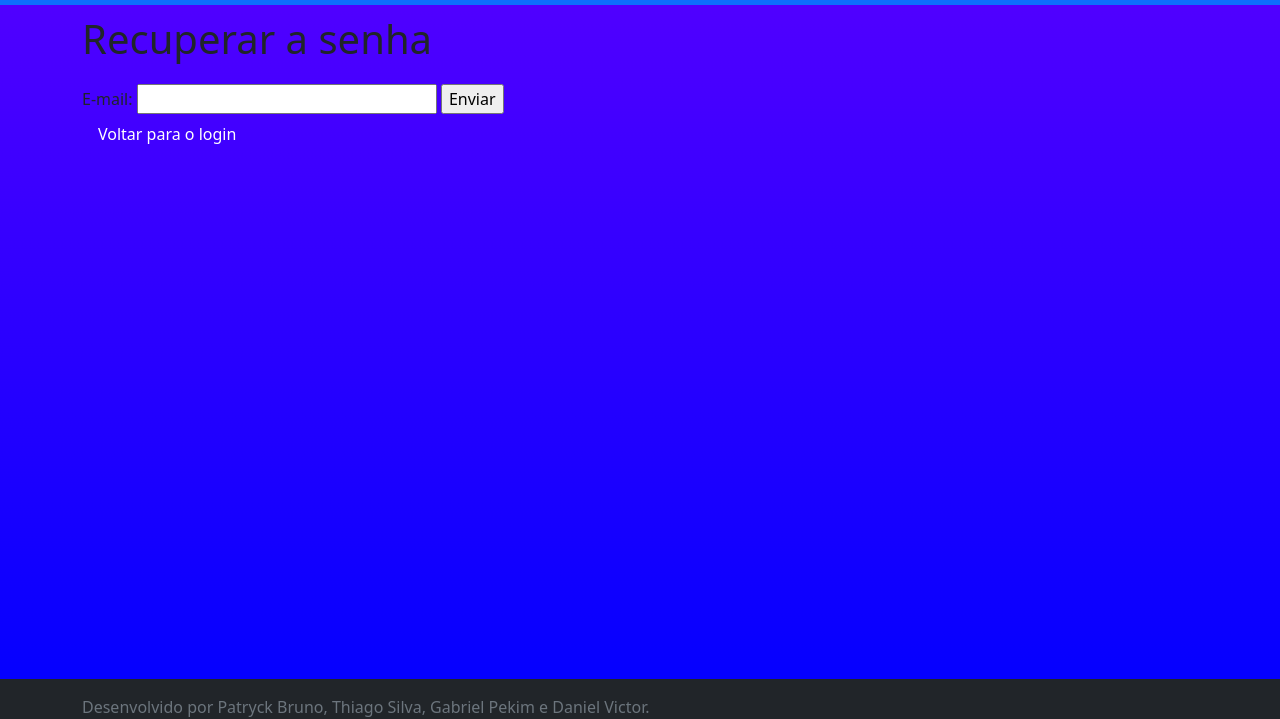
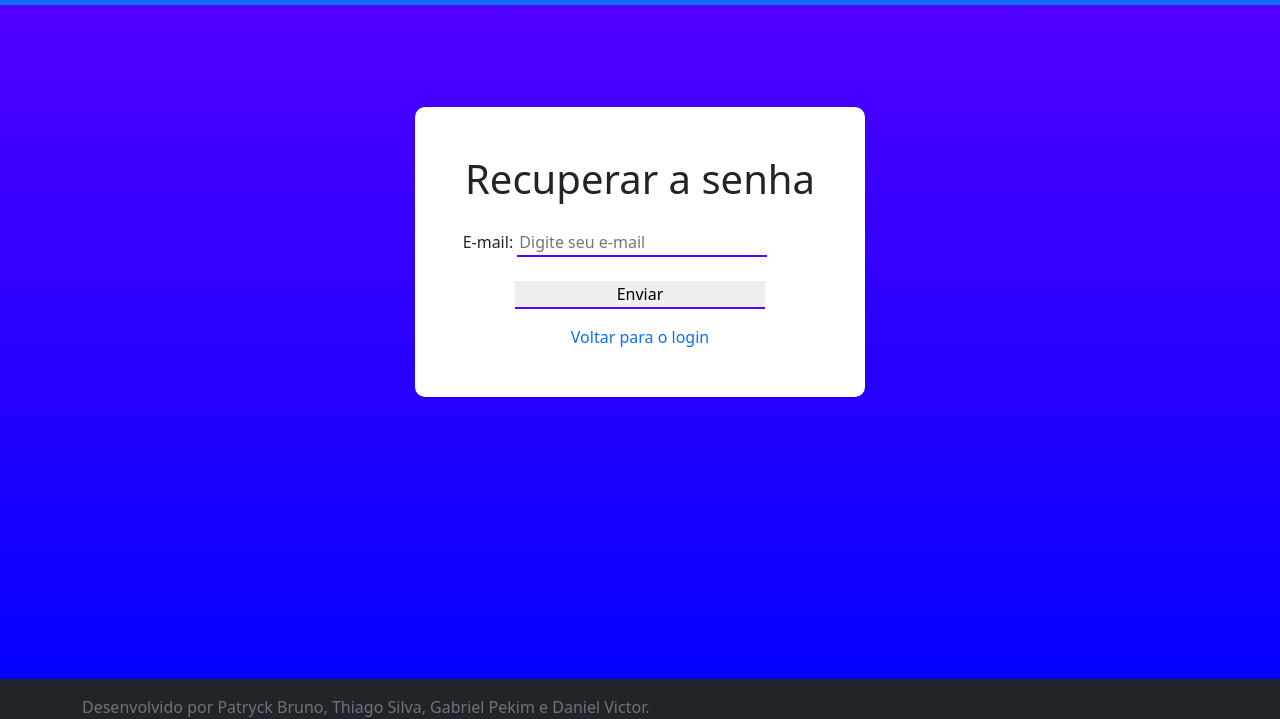
Before and after one commit to PatryckCampos/Projeto-FrontEnders, a plain HTML site: page recuperarSenha.html in a window 1280 px wide. Shown: the part 81-800 px from the top of the page. Drawn offline with nearby package versions, Linux system fonts and the light colour scheme.

Commit message:
Login e recuperação finalizados, talvez faça alguns ajustes

```diff
--- a/css/login.css
+++ b/css/login.css
@@ -35,14 +35,16 @@ main.container{
   padding-left: 45px;
   font-size: 30px;
 }
+/*formatação da caixa*/
 .caixa-login{
   width: 450px;
   text-align: center;
   height: 530px;
   margin-top: 60px;
+  border-radius: 10px;
 }
 form#formulario input#email{
-  margin-right: 25px;
+  margin-right: 20px;
 }
 input#entrar{
   margin-left: 25px;
@@ -70,7 +72,7 @@ input:focus{
   margin-bottom: 15px;
 }
 /*importante*/
-
+/* formatação dos botões*/
 div input {
   border: none;
   border-bottom: 2px solid rgb(89, 0, 255);
--- a/css/recuperarSenha.css
+++ b/css/recuperarSenha.css
@@ -20,9 +20,14 @@ main.container{
   user-select: none;
 }
 
-@media (min-width: 768px) {
-  .bd-placeholder-img-lg {
-    font-size: 3.5rem;
+@media (max-width: 393px) {
+  #enviar {
+    margin-right: 50px;
+  }
+}
+@media (max-width: 256px) {
+  .caixa-login {
+    width: 200px;
   }
 }
 
@@ -32,3 +37,35 @@ main.container{
   width: 100%;
   height: 2.5rem;            /* altura do rodapé */
 }
+/* formatação dos botões*/
+div input {
+  border: none;
+  border-bottom: 2px solid rgb(89, 0, 255);
+}
+/* formatação da caixa*/
+.caixa-login{
+  width: 450px;
+  text-align: center;
+  height: 290px;
+  margin-top: 80px;
+  border-radius: 10px;
+}
+input{
+  width: 250px;
+}
+#email{
+  margin-right: 50px;
+  padding-top: 0px;
+}
+input#email:invalid{
+  border-color: crimson;
+  box-shadow: 0px 0px 3px crimson;
+}
+#error-email{
+  color: crimson;
+  padding-bottom: 4px;
+  margin-bottom: 15px;
+}
+input:focus{
+  outline: none;
+}
--- a/login.js
+++ b/login.js
@@ -48,7 +48,7 @@ function validarSenha(){
    // VALIDAÇÃO CLICK
         function validarTotal(){
         if(done == 1 && doneSenha == 1){
-            alert
+            alert('Você está logado.')
             location.href="home.html";
             return false;
         }
@@ -66,7 +66,7 @@ function validarSenha(){
         }
         else {document.getElementById("error-email").innerHTML = "";
         document.getElementById("error-senha").innerHTML = ""}};
-// FIM validação senha
+// FIM validação senha e email
 
 
     //Mostrar senha
--- a/recuperarSenha.html
+++ b/recuperarSenha.html
@@ -35,7 +35,7 @@
               <form class="d-flex">
                 <!--Pekim eu não deixei esses botoes funcionais para ir para as paginas, vou deixar essa parte com você-->
                 <button class="btn btn-outline-light" type="submit" href="login.html">Cadastro</button>
-                <button class="btn btn-outline-light" type="submit" href="login.html">Login</button>
+                <a class="btn btn-outline-light" type="submit" href="login.html">Login</a>
               </form>
             </div>
           </div>
@@ -45,15 +45,21 @@
     <br>
     <br>
 <!-- CAIXA EMAIL-->
-      <main class="flex-shrink-0">
-        <div class="container">
+    <main class="container d-flex justify-content-center flex-shrink-0">
+        <div class="bg-white caixa-login">
           <h1 class="mt-5">Recuperar a senha</h1>
-          <label for="email" class="pt-3">E-mail:</label>
-            <input type="email" id="email" name="email" style="width: 300px;">
-            <input type="submit" id="enviar" name="enviar" value="Enviar">
-          <a class="nav-link" href="login.html" style="color: white;">Voltar para o login</a>
+
+      <form id="formulario">
+          <p id="error-email"></p>
+          <label for="email">E-mail:</label>
+            <input type="email" id="email" name="email" placeholder="Digite seu e-mail" onkeyup="validar()">
+            <br>
+            <br>
+            <input type="submit" id="enviar" name="enviar" value="Enviar" onclick="validar(); validarTotal(); return false">
+          <a class="nav-link pt-3" href="login.html">Voltar para o login</a>
         </div>
-      </main>
+      </form>
+    </main>
 
       <footer class="footer mt-auto py-3 bg-dark" id="footer">
         <div class="container">
@@ -63,6 +69,6 @@
 
 
 
-
+      <script src="recuperarSenha.js"></script>
 </body>
 </html>
--- a/recuperarSenha.js
+++ b/recuperarSenha.js
@@ -0,0 +1,32 @@
+var btn = document.querySelector('#entrar');
+var done
+
+function validar(){
+    if(email.value == ''){
+        document.getElementById("error-email").innerHTML = "O email é obrigatório"
+        done = 2
+    return false;
+    }
+    else if(email.value.indexOf(('@' && '.'),0)== -1){
+        document.getElementById("error-email").innerHTML = "Email inválido"
+    done = 0;
+} else{document.getElementById("error-email").innerHTML = ""; done = 1}};
+
+var botaoEmail = btn.addEventListener('click', function validar(){});
+
+
+function validarTotal(){
+    if(done == 1){
+        alert('Um código foi enviado, siga as instruções corretamente para recuperar a senha.');
+        location.href="home.html";
+        return false;
+    }
+    else if(done == 2){
+        document.getElementById("error-email").innerHTML = "O email é obrigatório"
+    }
+
+    else if(done == 0){
+        document.getElementById("error-email").innerHTML = "Email inválido"
+    }
+    else {document.getElementById("error-email").innerHTML = "";
+    }};
```
